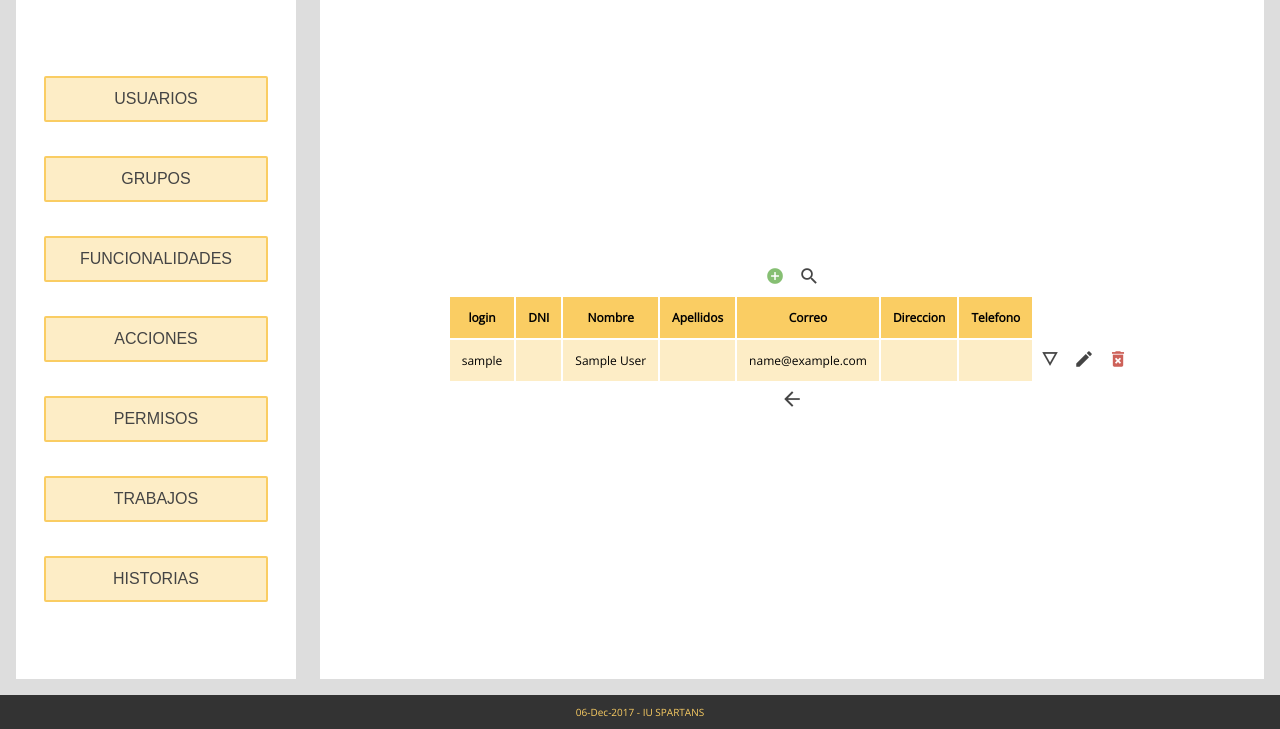
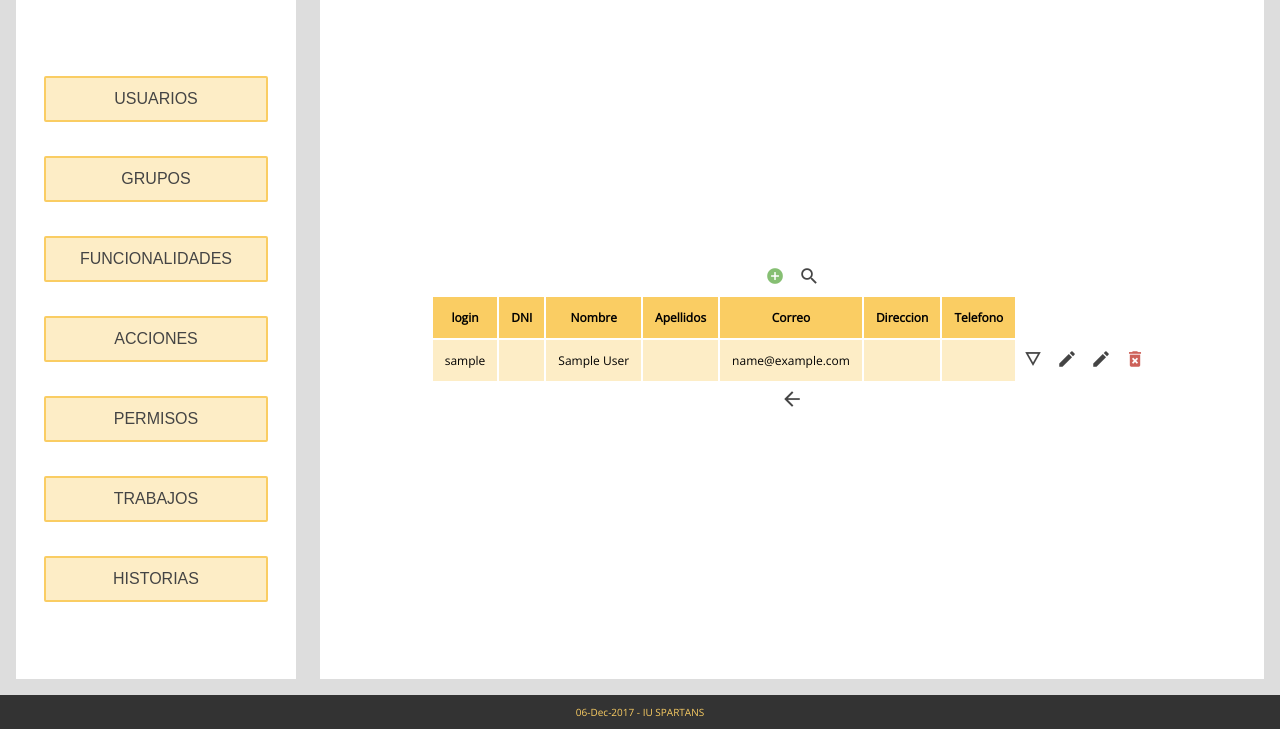
Before and after one commit to roiprez/et3-iu-spartans, a PHP site: page /Controllers/Index_Controller.php in a window 1280 px wide. Shown: the part 137-866 px from the top of the page. Run offline with PHP 8.4, Linux system fonts and the light colour scheme; the visitor is signed in with stand-in values (Sample User, id 1).

Commit message:
Añadido el boton en el show all de usuario para la edicion de grupos

```diff
--- a/Views/Usuario_VIEWS/Usuario_SHOWALL.php
+++ b/Views/Usuario_VIEWS/Usuario_SHOWALL.php
@@ -57,6 +57,7 @@ class Usuario_SHOWALL{  // declaración de clase
                         ?>
                         <td><button type = "submit" name = "action" value="SHOWCURRENT"><img class="button-td" src="../../Iconos/details.png" title="detalles"></img></button></td>
                         <td><button type = "submit" name = "action" value="EDIT"><img class="button-td" src="../../Iconos/edit.png" title="editar"></img></button></td>
+                        <td><button type = "submit" name = "action" value="ADDGROUP"><img class="button-td" src="../../Iconos/edit.png" title="editar grupos"></img></button></td>
                         <td><button type = "submit" name = "action" value="DELETE"><img class="button-td" src="../../Iconos/borrar.png" title="borrar línea"></img></button></td>
                     </tr>
                 </form>
```
